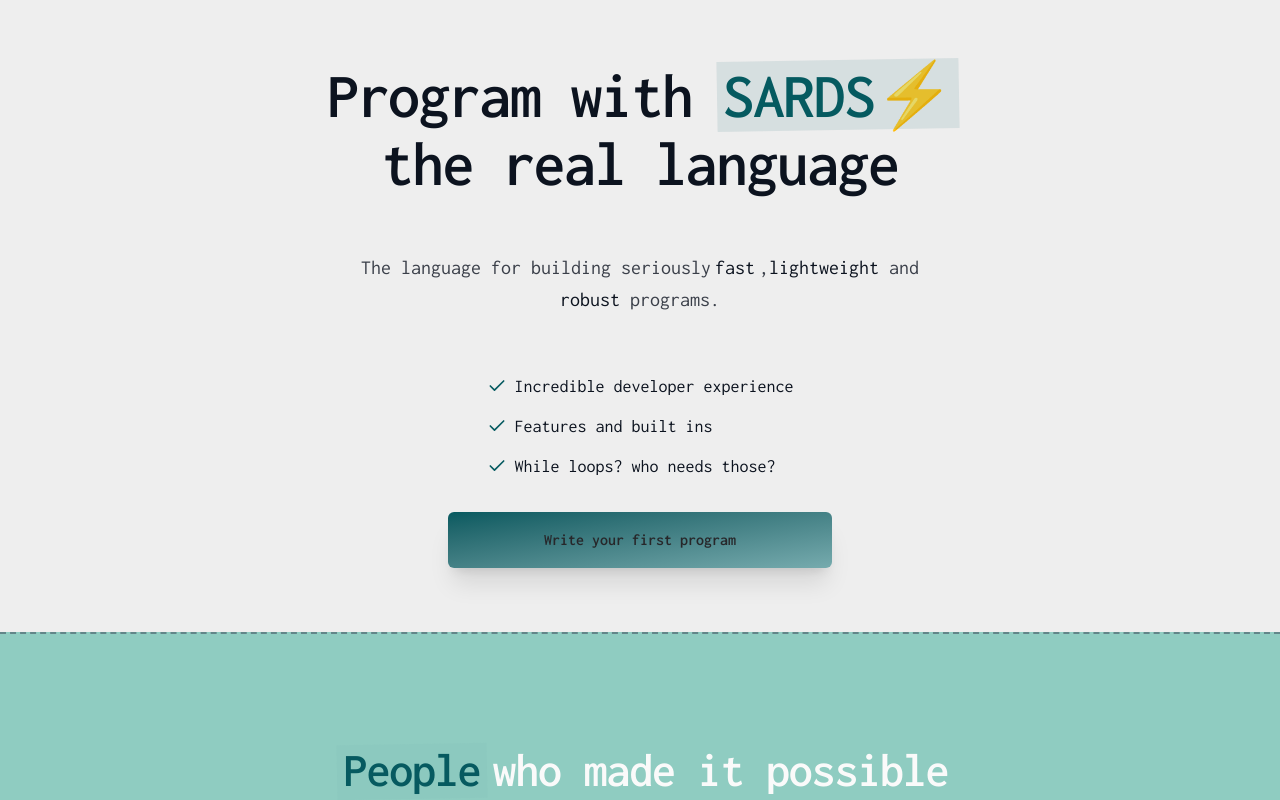
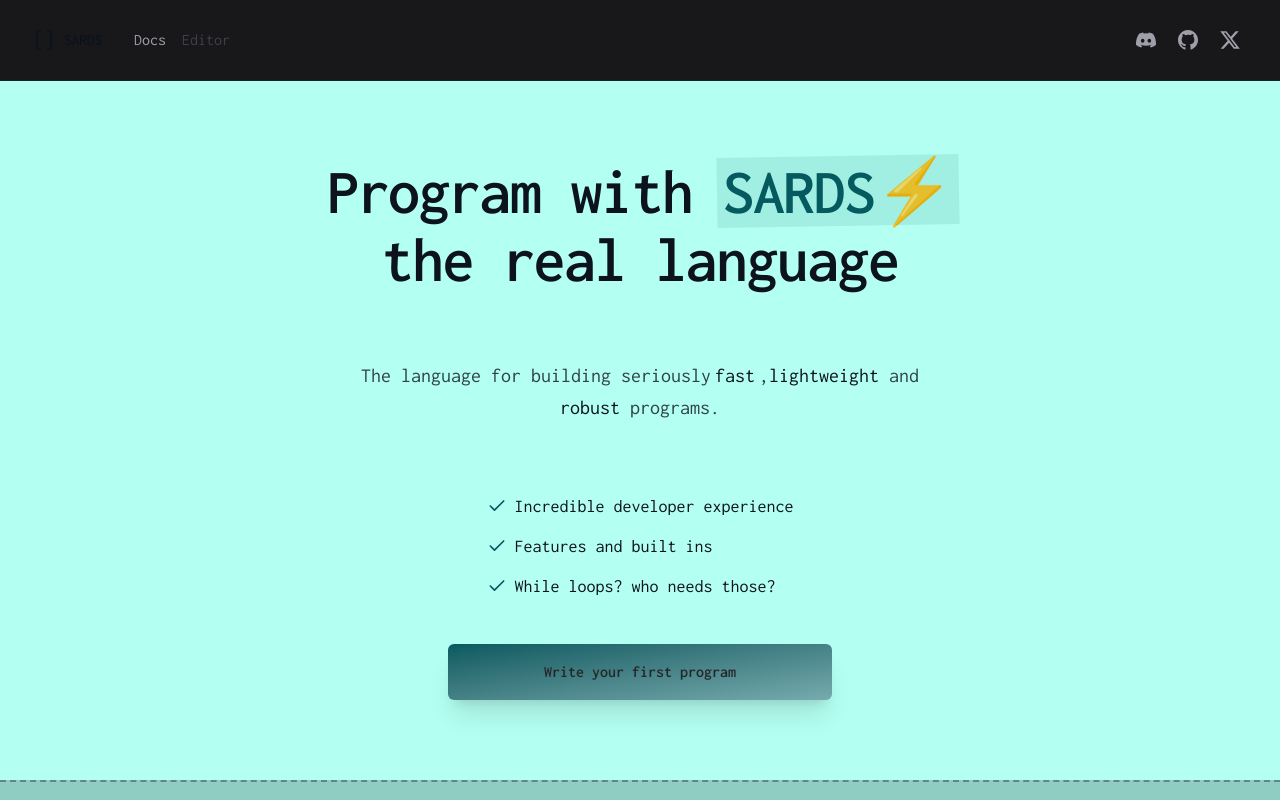
Before and after one commit to Souvik606/SARDS, a Next.js app in the folder frontend/: page / in a window 1280 px wide. Shown: the top 800 px of the page. Built offline with nearby package versions, Linux system fonts and the light colour scheme; no server answers.

Commit message:
feat(navbar): add basic nav bar.

```diff
--- a/frontend/app/(root)/page.tsx
+++ b/frontend/app/(root)/page.tsx
@@ -1,10 +1,107 @@
 import Link from "next/link";
 import ContributorsList from "@/components/ContributorsList";
+import { Braces } from "lucide-react";
 
 export default function Home() {
   return (
     <>
-      <section className="bg-background flex flex-col items-center justify-center gap-4 py-5 md:py-16">
+      <nav className="fixed top-0 z-50 w-full border-b border-gray-800/50 bg-zinc-900 px-4 py-4 sm:px-8">
+        <div className="mx-auto w-full max-w-7xl">
+          <div className="flex items-center justify-between">
+            <div className="flex w-full items-center justify-between sm:w-auto sm:justify-start sm:space-x-8">
+              <div className="relative z-50 flex h-12 w-full items-center justify-between sm:w-auto">
+                <Link className="flex items-center gap-2" href="/">
+                  <Braces className="size-6" />
+                  <p className="text-muted-light font-semibold tracking-tight">
+                    SARDS
+                  </p>
+                </Link>
+                <button className="z-50 p-2 text-zinc-400 hover:text-white sm:hidden">
+                  <svg
+                    xmlns="http://www.w3.org/2000/svg"
+                    width="24"
+                    height="24"
+                    viewBox="0 0 24 24"
+                    fill="none"
+                    stroke="currentColor"
+                    strokeWidth="2"
+                    strokeLinecap="round"
+                    strokeLinejoin="round"
+                    className="lucide lucide-menu size-5"
+                  >
+                    <line x1="4" x2="20" y1="12" y2="12"></line>
+                    <line x1="4" x2="20" y1="6" y2="6"></line>
+                    <line x1="4" x2="20" y1="18" y2="18"></line>
+                  </svg>
+                </button>
+              </div>
+              <div className="hidden space-x-4 text-zinc-400 hover:text-zinc-300 sm:flex">
+                <Link className="hover:text-white" href="/docs">
+                  Docs
+                </Link>
+                <Link
+                  className="cursor-not-allowed text-zinc-700"
+                  data-state="closed"
+                  href="#"
+                >
+                  Editor
+                </Link>
+              </div>
+            </div>
+            <div className="hidden items-center space-x-4 text-zinc-400 sm:flex">
+              <div className="flex items-center gap-1.5">
+                <Link className="p-2 hover:text-white" href="">
+                  <svg
+                    xmlns="http://www.w3.org/2000/svg"
+                    viewBox="0 0 24 24"
+                    className="size-5"
+                  >
+                    <path
+                      d="M20.317 4.37a19.791 19.791 0 0 0-4.885-1.515.074.074 0 0 0-.079.037c-.21.375-.444.864-.608 1.25a18.27 18.27 0 0 0-5.487 0 12.64 12.64 0 0 0-.617-1.25.077.077 0 0 0-.079-.037A19.736 19.736 0 0 0 3.677 4.37a.07.07 0 0 0-.032.027C.533 9.046-.32 13.58.099 18.057a.082.082 0 0 0 .031.057 19.9 19.9 0 0 0 5.993 3.03.078.078 0 0 0 .084-.028 14.09 14.09 0 0 0 1.226-1.994.076.076 0 0 0-.041-.106 13.107 13.107 0 0 1-1.872-.892.077.077 0 0 1-.008-.128 10.2 10.2 0 0 0 .372-.292.074.074 0 0 1 .077-.01c3.928 1.793 8.18 1.793 12.062 0a.074.074 0 0 1 .078.01c.12.098.246.198.373.292a.077.077 0 0 1-.006.127 12.299 12.299 0 0 1-1.873.892.077.077 0 0 0-.041.107c.36.698.772 1.362 1.225 1.993a.076.076 0 0 0 .084.028 19.839 19.839 0 0 0 6.002-3.03.077.077 0 0 0 .032-.054c.5-5.177-.838-9.674-3.549-13.66a.061.061 0 0 0-.031-.03zM8.02 15.33c-1.183 0-2.157-1.085-2.157-2.419 0-1.333.956-2.419 2.157-2.419 1.21 0 2.176 1.096 2.157 2.42 0 1.333-.956 2.418-2.157 2.418zm7.975 0c-1.183 0-2.157-1.085-2.157-2.419 0-1.333.955-2.419 2.157-2.419 1.21 0 2.176 1.096 2.157 2.42 0 1.333-.946 2.418-2.157 2.418z"
+                      fill="currentColor"
+                    ></path>
+                  </svg>
+                </Link>
+                <Link
+                  className="p-2 hover:text-white"
+                  href="https://github.com/Souvik606/SARDS"
+                >
+                  <svg
+                    xmlns="http://www.w3.org/2000/svg"
+                    viewBox="0 0 24 24"
+                    className="size-5"
+                  >
+                    <path
+                      d="M12 0C5.374 0 0 5.373 0 12c0 5.302 3.438 9.8 8.207 11.387.599.111.793-.261.793-.577v-2.234c-3.338.726-4.033-1.416-4.033-1.416-.546-1.387-1.333-1.756-1.333-1.756-1.089-.745.083-.729.083-.729 1.205.084 1.839 1.237 1.839 1.237 1.07 1.834 2.807 1.304 3.492.997.107-.775.418-1.305.762-1.604-2.665-.305-5.467-1.334-5.467-5.931 0-1.311.469-2.381 1.236-3.221-.124-.303-.535-1.524.117-3.176 0 0 1.008-.322 3.301 1.23A11.509 11.509 0 0112 5.803c1.02.005 2.047.138 3.006.404 2.291-1.552 3.297-1.23 3.297-1.23.653 1.653.242 2.874.118 3.176.77.84 1.235 1.911 1.235 3.221 0 4.609-2.807 5.624-5.479 5.921.43.372.823 1.102.823 2.222v3.293c0 .319.192.694.801.576C20.566 21.797 24 17.3 24 12c0-6.627-5.373-12-12-12z"
+                      fill="currentColor"
+                    ></path>
+                  </svg>
+                </Link>
+                <Link
+                  className="p-2 hover:text-white"
+                  href="https://x.com/rahulc0dy"
+                >
+                  <svg
+                    width="22"
+                    height="20"
+                    viewBox="0 0 22 20"
+                    fill="none"
+                    xmlns="http://www.w3.org/2000/svg"
+                    className="size-5"
+                  >
+                    <path
+                      d="M17.244 0.25H20.552L13.325 8.51L21.827 19.75H15.17L9.95603 12.933L3.99003 19.75H0.680028L8.41003 10.915L0.254028 0.25H7.08003L11.793 6.481L17.244 0.25ZM16.083 17.77H17.916L6.08403 2.126H4.11703L16.083 17.77Z"
+                      fill="currentColor"
+                    ></path>
+                  </svg>
+                </Link>
+              </div>
+            </div>
+          </div>
+        </div>
+      </nav>
+      <section className="relative mx-auto mt-20 flex w-full max-w-7xl flex-col items-center gap-8">
+        <div className="mx-auto flex w-full flex-col items-center gap-5 px-4 py-12 md:gap-7 md:px-0 md:py-20">
           <h1 className="font-display text-foreground inline-flex flex-col gap-1 text-center text-4xl leading-none font-semibold tracking-tight transition sm:text-5xl md:text-6xl lg:text-[4rem]">
             <span>
               Program with{" "}
@@ -82,6 +179,7 @@ export default function Home() {
           <button className="button from-primary to-secondary hover:bg-secondary/75 relative z-10 mt-4 inline-flex h-14 w-full max-w-sm cursor-pointer items-center justify-center gap-1.5 rounded-md bg-gradient-to-br px-5 py-2.5 font-semibold text-zinc-800 shadow-xl transition hover:scale-[0.98] active:scale-[0.95]">
             Write your first program
           </button>
+        </div>
       </section>
       <section className="flex w-full flex-col items-center gap-8 border-y-2 border-dashed border-gray-700/50 bg-black/20 px-4 py-28 sm:px-0">
         <h1 className="font-display relative z-10 gap-1 text-center text-4xl font-semibold tracking-tight text-pretty text-zinc-50 transition sm:text-5xl">
--- a/frontend/package.json
+++ b/frontend/package.json
@@ -5,6 +5,11 @@
   "private": true,
   "readme": "REAME.md",
   "license": "MIT",
+  "engines": {
+    "node": ">=20",
+    "pnpm": ">=9"
+  },
+  "engineStrict": true,
   "scripts": {
     "dev": "next dev --turbopack",
     "build": "next build",
```
Lines whose indentation alone changed are shown as unchanged.
